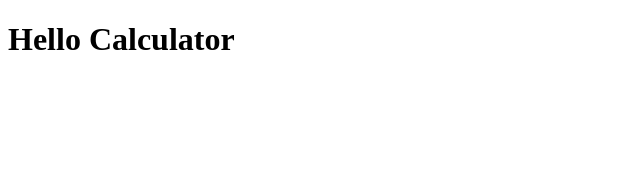
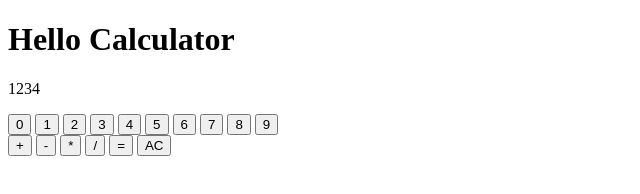
Before and after one commit to ctrlKshav/odin-projects_calculator, a plain HTML site: page index.html in a window 1280 px wide. Shown: the whole page, without its empty margins (0-640 px from the left). Drawn offline with Linux system fonts and the light colour scheme.

Commit message:
Created the basic structure of the calculator with display and buttons

```diff
--- a/index.html
+++ b/index.html
@@ -9,5 +9,38 @@
 </head>
 <body>
     <h1>Hello Calculator</h1>
+
+    <div class="container">
+        <div class="calculator">
+
+            <div class="display">
+                <p>1234</p>
+            </div>
+
+            <div class="workspace">
+                <div class="numbers">
+                    <button class="btn" id="zero">0</button>
+                    <button class="btn" id="one">1</button>
+                    <button class="btn" id="two">2</button>
+                    <button class="btn" id="three">3</button>
+                    <button class="btn" id="four">4</button>
+                    <button class="btn" id="five">5</button>
+                    <button class="btn" id="six">6</button>
+                    <button class="btn" id="seven">7</button>
+                    <button class="btn" id="eight">8</button>
+                    <button class="btn" id="nine">9</button>
+                </div>
+                <div class="operators">
+                    <button class="btn" id="add">+</button>
+                    <button class="btn" id="sub">-</button>
+                    <button class="btn" id="mul">*</button>
+                    <button class="btn" id="div">/</button>
+                    <button class="btn" id="eql">=</button>
+                    <button class="btn" id="clr">AC</button>
+                </div>
+            </div>
+
+        </div>
+    </div>
 </body>
 </html>
```
